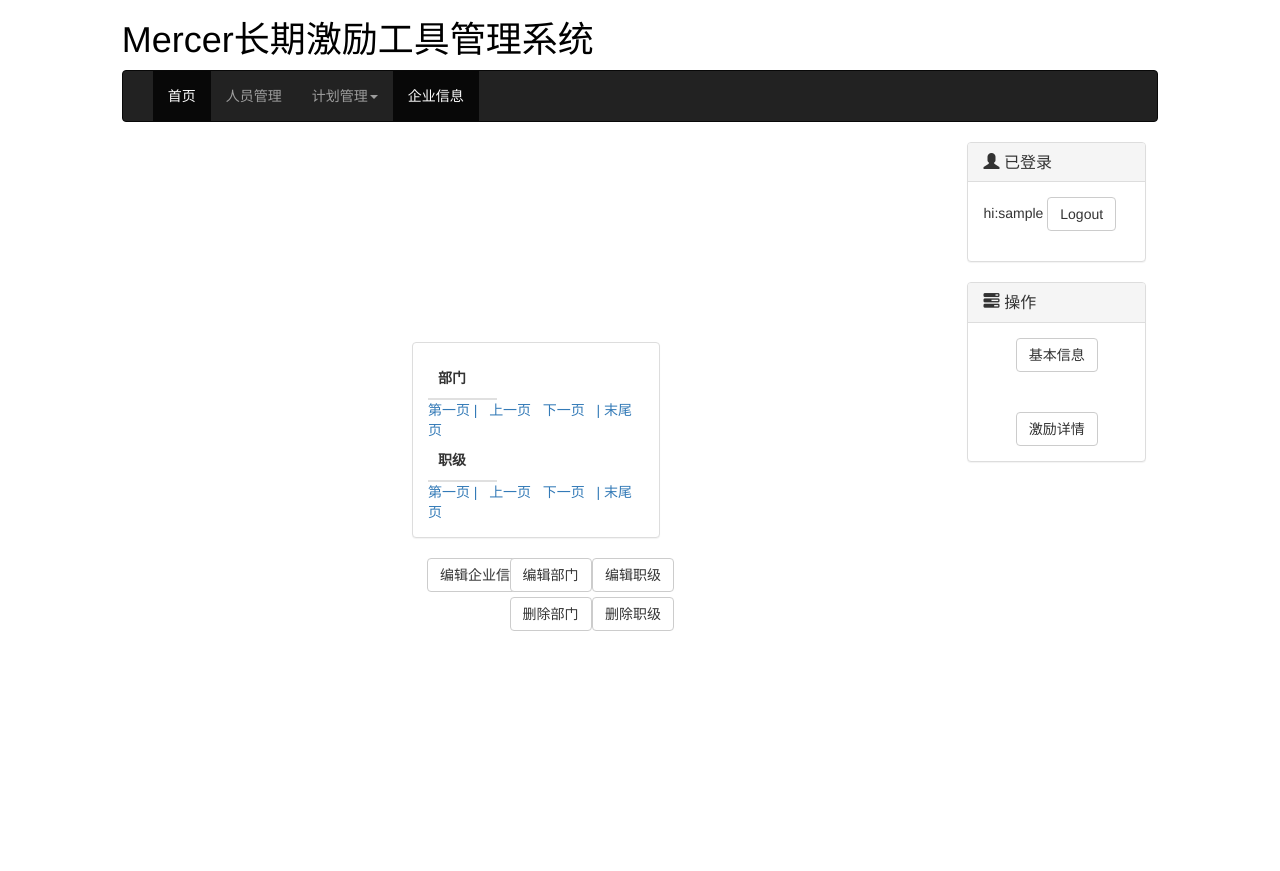
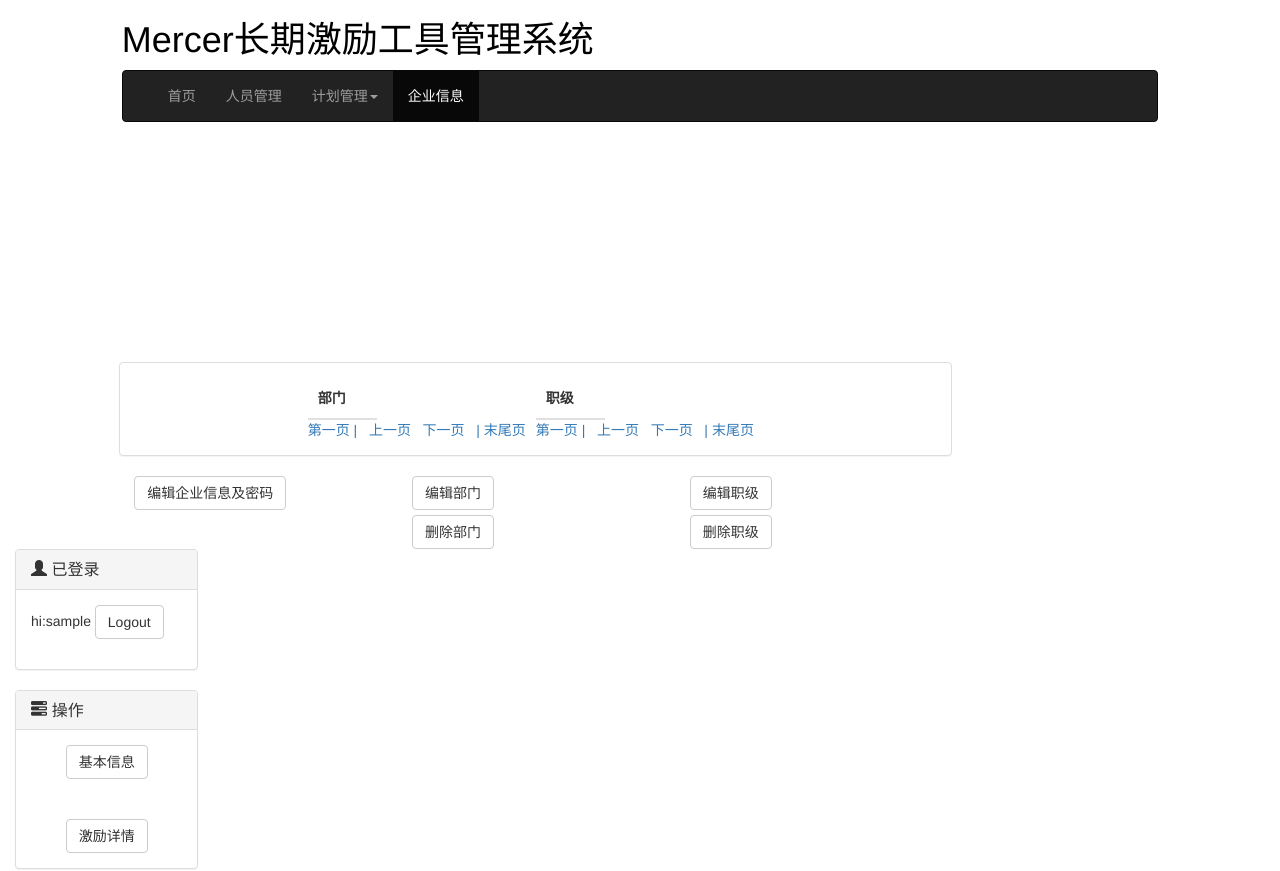
Before and after one commit to zhongchaoyang/mercer, a Django app: page /hrms/company/ in a window 1280 px wide. Shown: the top 871 px of the page. Before the commit the page ends 631 px from the top, so only its background shows below. Run offline with Django 3.2, Linux system fonts and the light colour scheme; the visitor is signed in with stand-in values (Sample User, id 1); data that the repository does not hold is empty; some libraries are stand-ins or nearby versions.

Commit message:
企业信息界面所有功能实现，布局还需调整

```diff
--- a/mercer/templates/CompanyIndex.html
+++ b/mercer/templates/CompanyIndex.html
@@ -45,7 +45,7 @@
             </div>
             <div class="collapse navbar-collapse" id="navbar">
                 <ul class="nav navbar-nav">
-                    <li  class="active">
+                    <li>
                         <a href={% url "index" %}>首页</a>
                     </li>
                     <li>
@@ -61,8 +61,10 @@
                             <li><a href={% url "attlist" %}>归属记录</a></li>
                         </ul>
                     </li>
-                    <li class="active">
+                    <li>
+                        <li class="active">
                         <a href={% url "company" %}>企业信息</a>
+                        </li>
                     </li>
 
                 </ul>
@@ -84,7 +86,7 @@
     <div class="col-md-8">
 
         <div class="row" style="margin-top: 10%">
-            <div class="col-md-4 col-md-offset-4">
+            <br class="col-md-4 col-md-offset-4">
                 <!--动态增加的内容都添加在id="formpart"的div后面-->
                 <div>
                     {{ cname }}
@@ -444,7 +446,6 @@
                     </div> <!-- /.modal -->
                 </form>
                 </div>
-
             </div>
        </div><!--/.row-->
 
```
